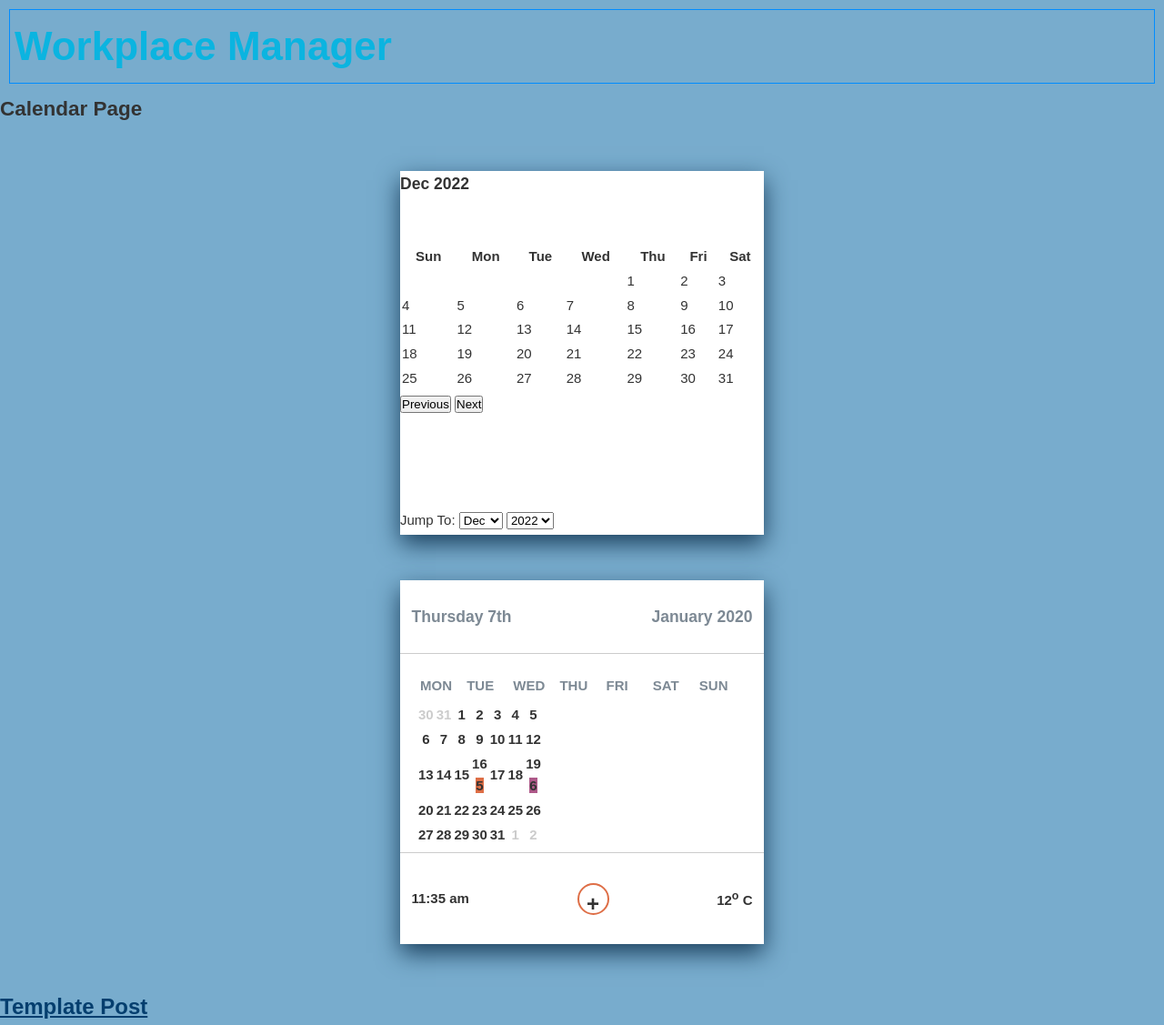
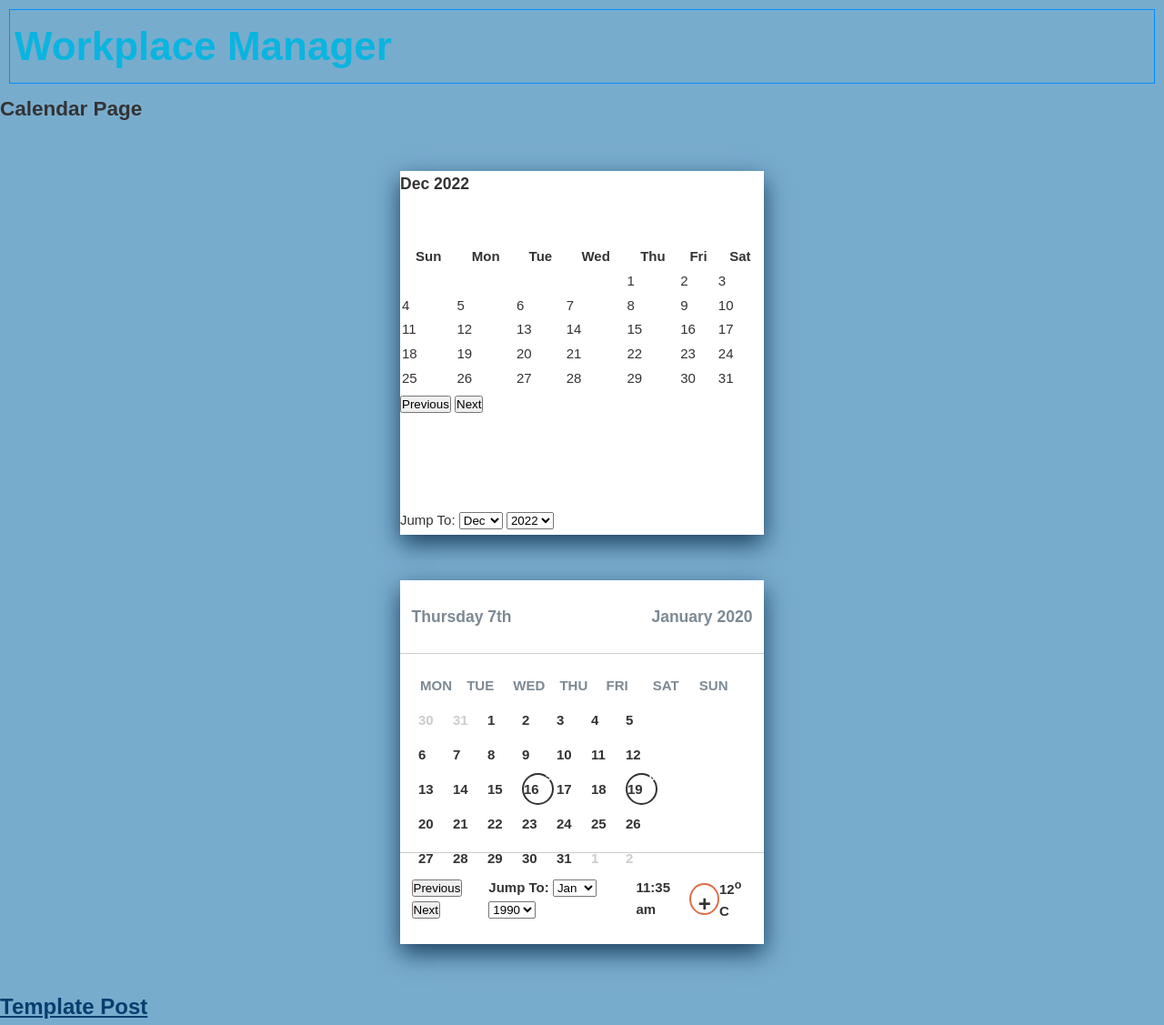
Before and after one commit to vic-mva2022/vic-mva2022.github.io, a Jekyll site: the page built from calendar.html, in a window 1280 px wide. Shown: the whole page at 91% size. Built offline with Jekyll 4.4.1, drawn with Linux system fonts in a browser that asks for light colours.

Commit message:
edit style sheet

```diff
--- a/assets/css/calendar_style.css
+++ b/assets/css/calendar_style.css
@@ -81,7 +81,6 @@
             text-align: center;
             width: 3.5rem;
             height: 3.5rem;
-            display: grid;
             place-items: center;
             font-weight: bold;
             position: relative;
@@ -95,11 +94,11 @@
                 color: #ffff;
                 border-radius: 50%;
             }
-.card__body--dates circle {
+.circle {
                 border: 2px solid;
                 border-radius: 50%;
 }
-.card__body--dates circle span {
+.circle span {
                     position: absolute;
                     top: -0.75rem;
                     right: -0.5rem;
@@ -110,17 +109,17 @@
                     border-radius: 50%;
 }
 
-.card__body--dates .circle.orange {
+.card__body--dates .circle .orange {
                 border-color: #DE6E46;
 }
 
-.card__body--dates  .circle.orange span {
+.card__body--dates  .circle .orange span {
                     background: #DE6E46;
 }
-.card__body--dates   .circle.purple {
+.card__body--dates   .circle .purple {
                 border-color: #AE5989;
 }
-.card__body--dates   .circle.purple  span {
+.card__body--dates   .circle .purple  span {
                     background: #AE5989;
 }
 
--- a/calendar.html
+++ b/calendar.html
@@ -113,44 +113,112 @@
         <li class="card__body--days">sun</li>
       </ul>
       <ul class="card__body--dates">
-        <li class="prev">30</li>
-        <li class="prev">31</li>
-        <li>1</li>
-        <li>2</li>
-        <li>3</li>
-        <li>4</li>
-        <li>5</li>
-        <li>6</li>
-        <li class="active">7</li>
-        <li>8</li>
-        <li>9</li>
-        <li>10</li>
-        <li>11</li>
-        <li>12</li>
-        <li>13</li>
-        <li>14</li>
-        <li>15</li>
-        <li class="circle orange">16 <span>5</span></li>
-        <li>17</li>
-        <li>18</li>
-        <li class="circle purple">19 <span>6</span></li>
-        <li>20</li>
-        <li>21</li>
-        <li>22</li>
-        <li>23</li>
-        <li>24</li>
-        <li>25</li>
-        <li>26</li>
-        <li>27</li>
-        <li>28</li>
-        <li>29</li>
-        <li>30</li>
-        <li>31</li>
-        <li class="next">1</li>
-        <li class="next">2</li>
+        <li class="card__body--dates prev">30</li>
+        <li class="card__body--dates prev">31</li>
+        <li class="card__body--dates">1</li>
+        <li class="card__body--dates">2</li>
+        <li class="card__body--dates">3</li>
+        <li class="card__body--dates">4</li>
+        <li class="card__body--dates">5</li>
+        <li class="card__body--dates">6</li>
+        <li class="card__body--dates active">7</li>
+        <li class="card__body--dates">8</li>
+        <li class="card__body--dates">9</li>
+        <li class="card__body--dates">10</li>
+        <li class="card__body--dates">11</li>
+        <li class="card__body--dates">12</li>
+        <li class="card__body--dates">13</li>
+        <li class="card__body--dates">14</li>
+        <li class="card__body--dates">15</li>
+        <li class="card__body--dates circle orange">16 <span>5</span></li>
+        <li class="card__body--dates">17</li>
+        <li class="card__body--dates">18</li>
+        <li class="card__body--dates circle purple">19 <span>6</span></li>
+        <li class="card__body--dates">20</li>
+        <li class="card__body--dates">21</li>
+        <li class="card__body--dates">22</li>
+        <li class="card__body--dates">23</li>
+        <li class="card__body--dates">24</li>
+        <li class="card__body--dates">25</li>
+        <li class="card__body--dates">26</li>
+        <li class="card__body--dates">27</li>
+        <li class="card__body--dates">28</li>
+        <li class="card__body--dates">29</li>
+        <li class="card__body--dates">30</li>
+        <li class="card__body--dates">31</li>
+        <li class="card__body--dates next">1</li>
+        <li class="card__body--dates next">2</li>
       </ul>
     </section>
     <div class="card__footer">
+        <div class="form-inline">
+
+            <button class="btn btn-outline-primary col-sm-6" id="previous" onclick="previous()">Previous</button>
+
+            <button class="btn btn-outline-primary col-sm-6" id="next" onclick="next()">Next</button>
+        </div>
+        <br/>
+        <form class="form-inline">
+            <label class="lead mr-2 ml-2" for="month">Jump To: </label>
+            <select class="form-control col-sm-4" name="month" id="month" onchange="jump()">
+                <option value=0>Jan</option>
+                <option value=1>Feb</option>
+                <option value=2>Mar</option>
+                <option value=3>Apr</option>
+                <option value=4>May</option>
+                <option value=5>Jun</option>
+                <option value=6>Jul</option>
+                <option value=7>Aug</option>
+                <option value=8>Sep</option>
+                <option value=9>Oct</option>
+                <option value=10>Nov</option>
+                <option value=11>Dec</option>
+            </select>
+
+
+            <label for="year"></label><select class="form-control col-sm-4" name="year" id="year" onchange="jump()">
+            <option value=1990>1990</option>
+            <option value=1991>1991</option>
+            <option value=1992>1992</option>
+            <option value=1993>1993</option>
+            <option value=1994>1994</option>
+            <option value=1995>1995</option>
+            <option value=1996>1996</option>
+            <option value=1997>1997</option>
+            <option value=1998>1998</option>
+            <option value=1999>1999</option>
+            <option value=2000>2000</option>
+            <option value=2001>2001</option>
+            <option value=2002>2002</option>
+            <option value=2003>2003</option>
+            <option value=2004>2004</option>
+            <option value=2005>2005</option>
+            <option value=2006>2006</option>
+            <option value=2007>2007</option>
+            <option value=2008>2008</option>
+            <option value=2009>2009</option>
+            <option value=2010>2010</option>
+            <option value=2011>2011</option>
+            <option value=2012>2012</option>
+            <option value=2013>2013</option>
+            <option value=2014>2014</option>
+            <option value=2015>2015</option>
+            <option value=2016>2016</option>
+            <option value=2017>2017</option>
+            <option value=2018>2018</option>
+            <option value=2019>2019</option>
+            <option value=2020>2020</option>
+            <option value=2021>2021</option>
+            <option value=2022>2022</option>
+            <option value=2023>2023</option>
+            <option value=2024>2024</option>
+            <option value=2025>2025</option>
+            <option value=2026>2026</option>
+            <option value=2027>2027</option>
+            <option value=2028>2028</option>
+            <option value=2029>2029</option>
+            <option value=2030>2030</option>
+        </select></form>
       <p>11:35 am</p>
       <a href="#" class="add">+</a>
       <p>12<sup>o</sup> C</p>
```
